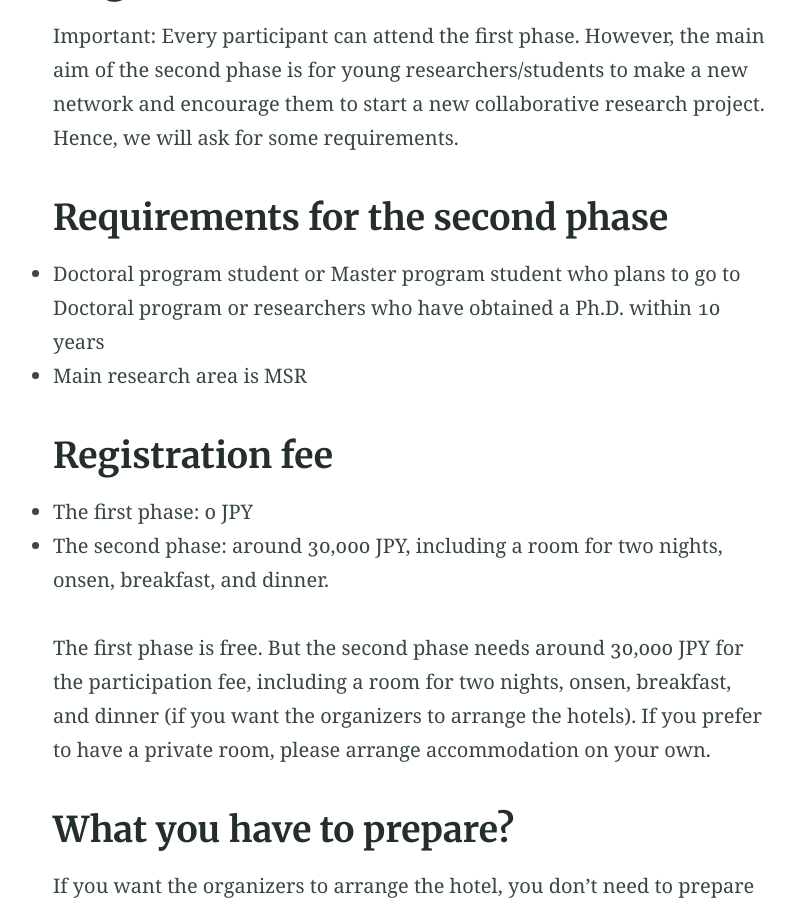
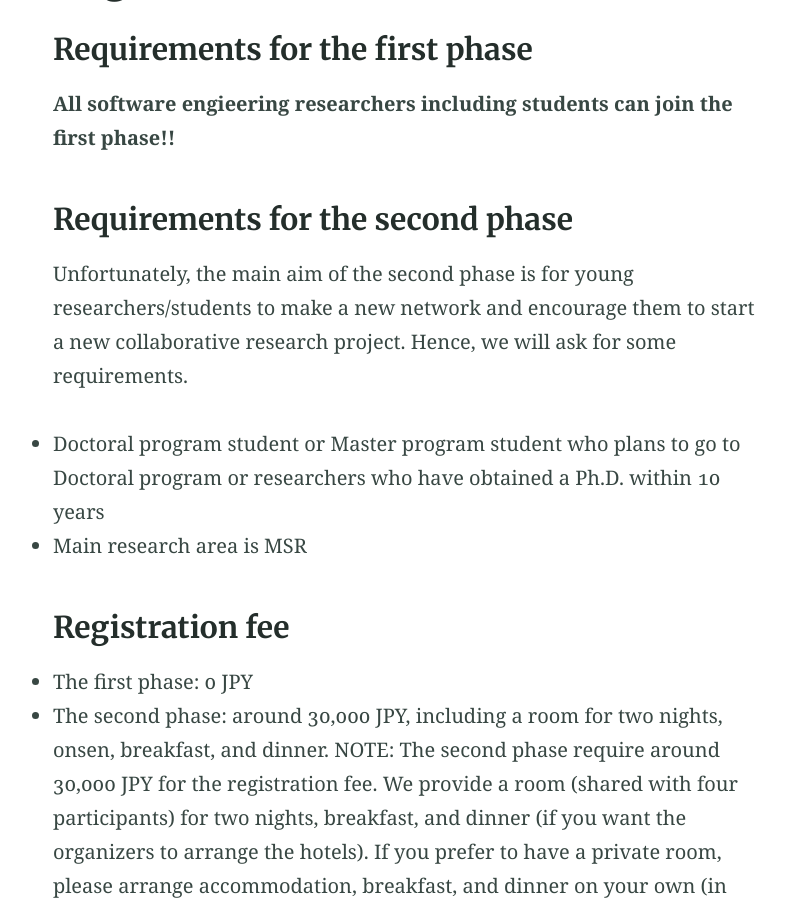
Before and after one commit to msr-asia-summit/msr-asia-summit.github.io, a Jekyll site: the page built from registration.md, in a window 1280 px wide and 900 px high, scrolled down 790 px. Shown: the whole window, without its empty margins (230-1026 px from the left). Built offline with Jekyll 4.4.1, drawn with Linux system fonts in a browser that asks for light colours; some of the changed text lies outside the part shown.

Commit message:
update registration

```diff
--- a/registration.md
+++ b/registration.md
@@ -7,21 +7,28 @@
 #aside: true
 ---
 
-Important: Every participant can attend the first phase. However, the main aim of the second phase is for young researchers/students to make a new network and encourage them to start a new collaborative research project. Hence, we will ask for some requirements.
+### Requirements for the first phase
+<b>All software engieering researchers including students can join the first phase!!</b>
 
-## Requirements for the second phase
+### Requirements for the second phase
+Unfortunately, the main aim of the second phase is for young researchers/students to make a new network and encourage them to start a new collaborative research project. Hence, we will ask for some requirements.
 - Doctoral program student or Master program student who plans to go to Doctoral program or researchers who have obtained a Ph.D. within 10 years
 - Main research area is MSR
 
 
-## Registration fee
+### Registration fee
 - The first phase: 0 JPY
 - The second phase: around 30,000 JPY, including a room for two nights, onsen, breakfast, and dinner.
+NOTE: The second phase require around 30,000 JPY for the registration fee. We provide a room (shared with four participants) for two nights, breakfast, and dinner (if you want the organizers to arrange the hotels). If you prefer to have a private room, please arrange accommodation, breakfast, and dinner on your own (in this case, the registration fee is 5000 JPY).
 
-The first phase is free. But the second phase needs around 30,000 JPY for the participation fee, including a room for two nights, onsen, breakfast, and dinner (if you want the organizers to arrange the hotels). If you prefer to have a private room, please arrange accommodation on your own.
 
-## What you have to prepare?
-If you want the organizers to arrange the hotel, you don't need to prepare the accommodation for 24 and 25. Of course, you have to prepare the accommodation for other days. If you prefer a private room (if you don't ask us to arrange the hotel), you have to book the accommodation yourselves for all days. Note that the first day (23) will be held in Sapporo, and the rest of the days will be held in Jozankei. So, please carefully check the address of the hotels. You also need to prepare the flight ticket yourselves.
+### What you have to prepare?
+<b>For the first stage @Sapporo central, (i.e., invited talks),</b> you need to arrange accommodation by yourself (even the participants for the second phase).
 
-## Registration form
+<br>
+
+<b>For the second phase @Jozankei (i.e., Researchathon),</b>
+We are going to provide the second phase participants with the accommodation for 24th and 25th's night (If you are willing to stay in a shared room). If you prefer to staying in a private room (i.e., if you don't ask us to arrange the hotel), please book Jozankei view hotel or any hotels around by yourself. Note that the first day (23th July) will be held in Sapporo, and the rest of the days will be held in Jozankei. So, please carefully check the address of the hotels. You also need to prepare the flight ticket yourselves.
+
+### Registration form
 - https://forms.gle/2NqADF6U9bnkB8U1A
```
